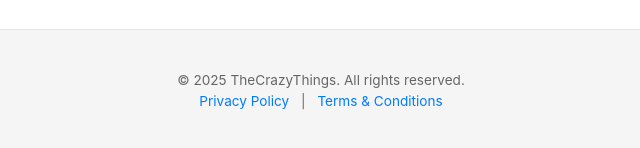
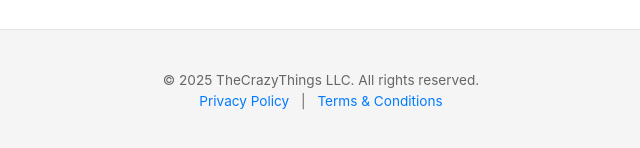
Before and after one commit to reckzor/reckzors.github.io, a plain HTML site: page index.html in a window 1280 px wide. Shown: the part 670-818 px from the top of the page, 319-959 px from the left. Drawn offline with Linux system fonts and the light colour scheme.

Commit message:
Update index.html

```diff
--- a/index.html
+++ b/index.html
@@ -182,7 +182,7 @@
   </section>
 
   <footer>
-    <p>&copy; 2025 TheCrazyThings. All rights reserved.</p>
+    <p>&copy; 2025 TheCrazyThings LLC. All rights reserved.</p>
     <p>
       <a href="/privacy.html">Privacy Policy</a> |
       <a href="/terms.html">Terms & Conditions</a>
```
